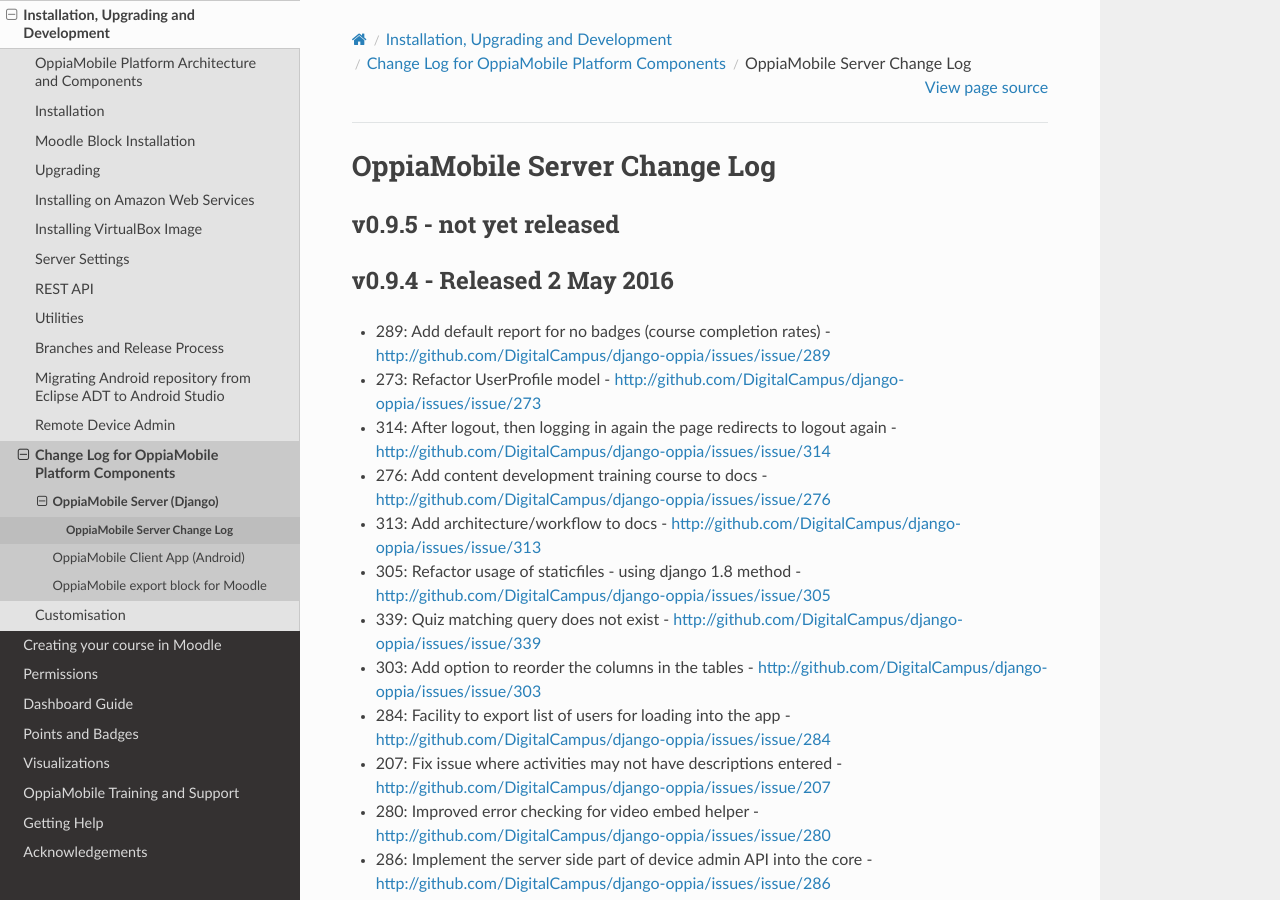
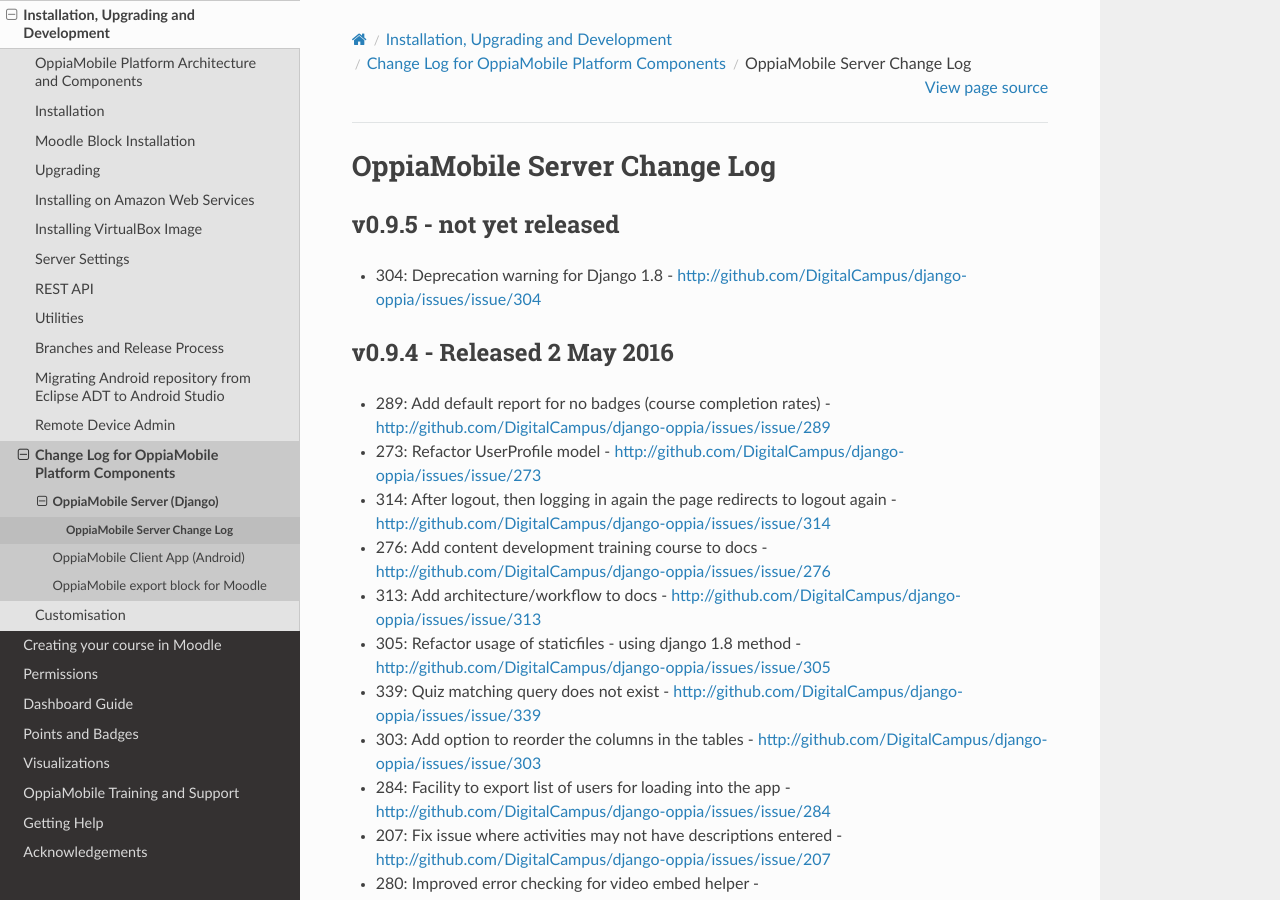
Before and after one commit to DigitalCampus/django-oppia, a Sphinx documentation site: the page built from docs/dev/changelog_server.rst, in a window 1280 px wide and 900 px high. Built offline with Sphinx 7.4.7 and the Read the Docs theme 2.0.0, drawn with Linux system fonts in a browser that asks for light colours; the version number is read from the project's files by our own code.

Commit message:
update docs

```diff
--- a/docs/dev/changelog_server.rst
+++ b/docs/dev/changelog_server.rst
@@ -6,6 +6,7 @@
 v0.9.5 - not yet released
 --------------------------------
 
+* 304: Deprecation warning for Django 1.8 - http://github.com/DigitalCampus/django-oppia/issues/issue/304
 
 .. _serverv0.9.4:
 
```
